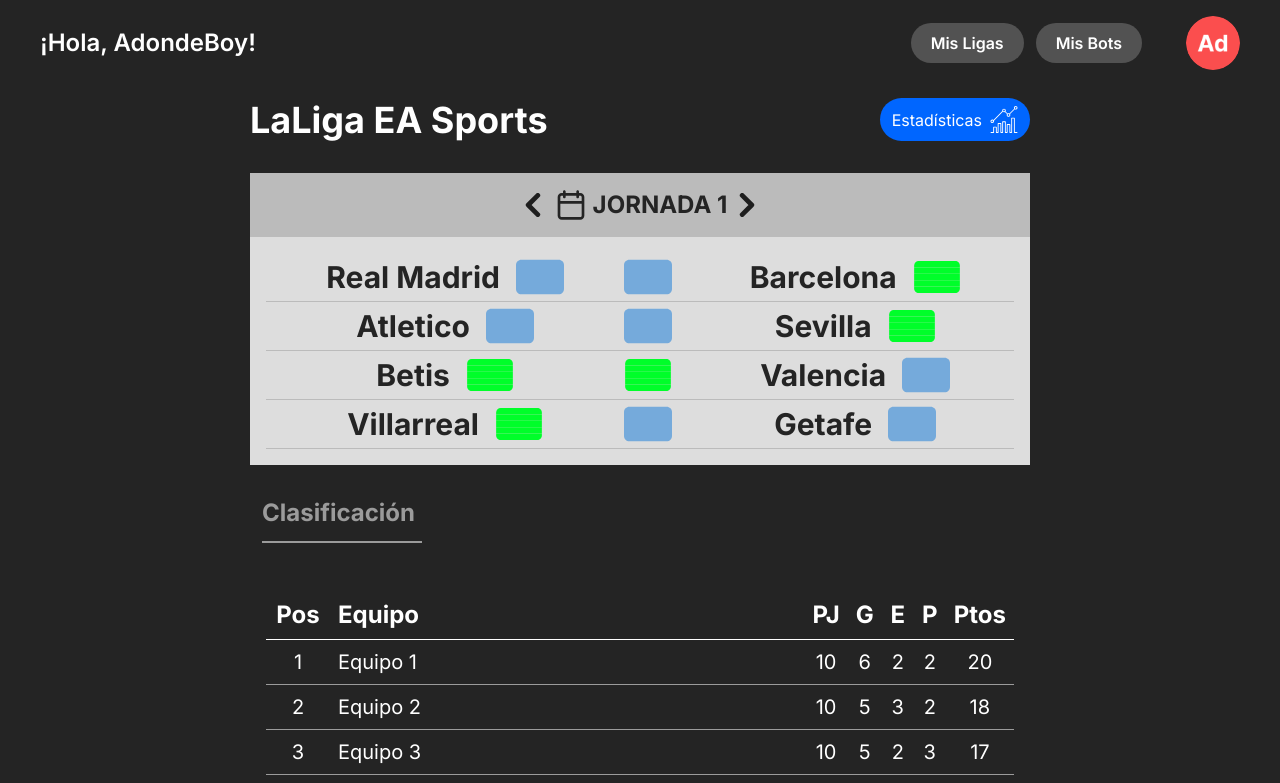
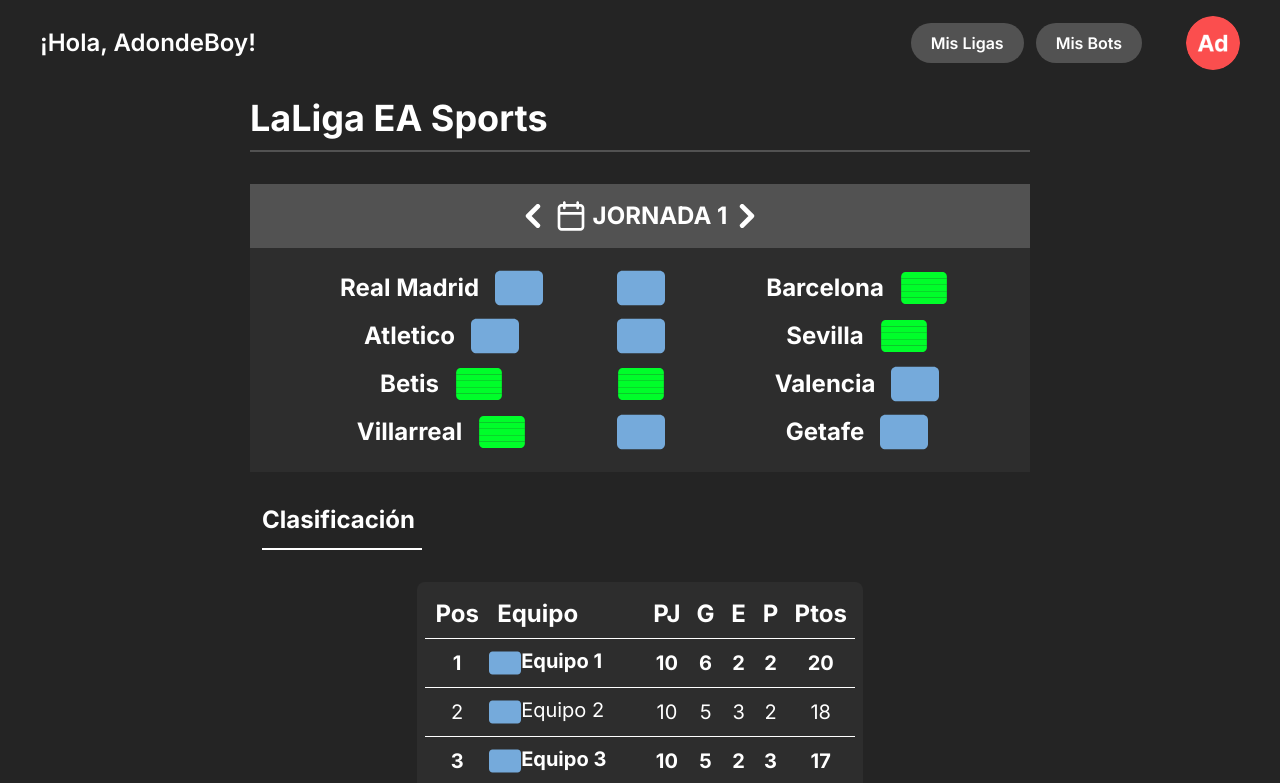
Before and after one commit to alberba/front-end-adonde-band, a Vue app: page /myLeague in a window 1280 px wide. Shown: the top 783 px of the page. Built offline with nearby package versions, Linux system fonts and the light colour scheme.

Commit message:
Iimplementacion del nuevo diseño del figma , funcion de brillo adaptada para MyLigue

```diff
--- a/src/views/MyLeaguePage.vue
+++ b/src/views/MyLeaguePage.vue
@@ -6,23 +6,21 @@
 
 // Ejemplo de datos de clasificación
 const clasificacion = ref([
-  { pos: 1, equipo: 'Equipo 1', PJ: 10, G: 6, E: 2, P: 2, Ptos: 20 },
-  { pos: 2, equipo: 'Equipo 2', PJ: 10, G: 5, E: 3, P: 2, Ptos: 18 },
-  { pos: 3, equipo: 'Equipo 3', PJ: 10, G: 5, E: 2, P: 3, Ptos: 17 },
-  { pos: 4, equipo: 'Equipo 4', PJ: 10, G: 4, E: 4, P: 2, Ptos: 16 },
-  { pos: 5, equipo: 'Equipo 5', PJ: 10, G: 4, E: 3, P: 3, Ptos: 15 },
-  { pos: 6, equipo: 'Equipo 6', PJ: 10, G: 4, E: 2, P: 4, Ptos: 14 },
-  { pos: 7, equipo: 'Equipo 7', PJ: 10, G: 3, E: 4, P: 3, Ptos: 13 },
-  { pos: 8, equipo: 'Equipo 8', PJ: 10, G: 3, E: 3, P: 4, Ptos: 12 },
-  { pos: 9, equipo: 'Equipo 9', PJ: 10, G: 3, E: 2, P: 5, Ptos: 11 },
-  { pos: 10, equipo: 'Equipo 10', PJ: 10, G: 2, E: 4, P: 4, Ptos: 10 },
-  { pos: 11, equipo: 'Equipo 11', PJ: 10, G: 2, E: 3, P: 5, Ptos: 9 },
-  { pos: 12, equipo: 'Equipo 12', PJ: 10, G: 2, E: 2, P: 6, Ptos: 8 },
-  { pos: 13, equipo: 'Equipo 13', PJ: 10, G: 1, E: 4, P: 5, Ptos: 7 },
-  { pos: 14, equipo: 'Equipo 14', PJ: 10, G: 1, E: 3, P: 6, Ptos: 6 },
-
-  // Agrega más equipos según sea necesario
-])
+  { pos: 1, equipo: 'Equipo 1', PJ: 10, G: 6, E: 2, P: 2, Ptos: 20, img: new URL('@/assets/svg/arg.svg', import.meta.url).href },
+  { pos: 2, equipo: 'Equipo 2', PJ: 10, G: 5, E: 3, P: 2, Ptos: 18, img: new URL('@/assets/svg/arg.svg', import.meta.url).href },
+  { pos: 3, equipo: 'Equipo 3', PJ: 10, G: 5, E: 2, P: 3, Ptos: 17, img: new URL('@/assets/svg/arg.svg', import.meta.url).href },
+  { pos: 4, equipo: 'Equipo 4', PJ: 10, G: 4, E: 4, P: 2, Ptos: 16, img: new URL('@/assets/svg/arg.svg', import.meta.url).href },
+  { pos: 5, equipo: 'Equipo 5', PJ: 10, G: 4, E: 3, P: 3, Ptos: 15, img: new URL('@/assets/svg/arg.svg', import.meta.url).href },
+  { pos: 6, equipo: 'Equipo 6', PJ: 10, G: 4, E: 2, P: 4, Ptos: 14, img: new URL('@/assets/svg/arg.svg', import.meta.url).href },
+  { pos: 7, equipo: 'Equipo 7', PJ: 10, G: 3, E: 4, P: 3, Ptos: 13, img: new URL('@/assets/svg/arg.svg', import.meta.url).href },
+  { pos: 8, equipo: 'Equipo 8', PJ: 10, G: 3, E: 3, P: 4, Ptos: 12, img: new URL('@/assets/svg/arg.svg', import.meta.url).href },
+  { pos: 9, equipo: 'Equipo 9', PJ: 10, G: 3, E: 2, P: 5, Ptos: 11, img: new URL('@/assets/svg/arg.svg', import.meta.url).href },
+  { pos: 10, equipo: 'Equipo 10', PJ: 10, G: 2, E: 4, P: 4, Ptos: 10, img: new URL('@/assets/svg/arg.svg', import.meta.url).href },
+  { pos: 11, equipo: 'Equipo 11', PJ: 10, G: 2, E: 3, P: 5, Ptos: 9, img: new URL('@/assets/svg/arg.svg', import.meta.url).href },
+  { pos: 12, equipo: 'Equipo 12', PJ: 10, G: 2, E: 2, P: 6, Ptos: 8, img: new URL('@/assets/svg/arg.svg', import.meta.url).href },
+  { pos: 13, equipo: 'Equipo 13', PJ: 10, G: 1, E: 4, P: 5, Ptos: 7, img: new URL('@/assets/svg/arg.svg', import.meta.url).href },
+  { pos: 14, equipo: 'Equipo 14', PJ: 10, G: 1, E: 3, P: 6, Ptos: 6, img: new URL('@/assets/svg/arg.svg', import.meta.url).href },
+]);
 
 const ligaNombre = 'LaLiga EA Sports'
 const jornadaNum = ref(1)
@@ -162,6 +160,11 @@
     ],
   },
 ])
+const misBots = ['Equipo 1', 'Equipo 3', 'Equipo 5']; // Ejemplo de equipos
+
+const esMiBot = (nombreEquipo: string) => {
+  return misBots.includes(nombreEquipo);
+};
 
 const incrementJornada = () => {
   if (jornadaNum.value < jornadaMax) {
@@ -183,44 +186,39 @@
   >
 
   <!-- Contenedor pequeño que incluye solo el header -->
-  <header class="m-3 flex w-full flex-col gap-3 lg:flex-row lg:items-center lg:justify-between">
-      <h1 class="text-4xl font-bold">{{ ligaNombre }}</h1>
-      <button
-        class="flex flex-row items-center justify-center text-center gap-2 rounded-full bg-[#06f] px-3 py-2 text-white"
-      >
-        Estadísticas
-        <img src="@/assets/svg/StatsIcon.svg" alt="" class="w-7 items-center justify-center text-center" />
-      </button>
+  <header class="m-3 flex w-full flex-col gap-3   ">
+      <h1 class="text-4xl text-left font-bold">{{ ligaNombre }}</h1>
+      <div class="mt-0 h-0 w-full dark:border dark:border-[#525252]"></div>
     </header>
 
     <!-- Contenedor que contiene tanto el container para las jornadas como el container de encuentros -->
     <div class="flex w-full flex-col gap-5">
       <!-- Container para la jornada -->
-      <div class="w-full bg-[#BBBBBB] p-4">
+      <div class="w-full bg-[#BBBBBB]  dark:bg-[#525252] p-4">
         <div class="flex items-center justify-center">
           <button @click="decrementJornada">
-            <img src="@/assets/svg/izquierdaicon.svg" alt="Izquierda" class="mr-3 h-6 w-6" />
+            <img src="@/assets/svg/izquierdaicon.svg" alt="Izquierda" class="mr-3 h-6 w-6 dark:filter dark:brightness-0 dark:invert" />
           </button>
-          <img src="@/assets/svg/calendaricon.svg" alt="calendar" class="mr-2 w-7" />
-          <div class="text-2xl font-bold text-[#242424]">JORNADA {{ jornadaNum }}</div>
+          <img src="@/assets/svg/calendaricon.svg" alt="calendar" class="mr-2 w-7 dark:filter dark:brightness-0 dark:invert" />
+          <div class="text-2xl font-bold ">JORNADA {{ jornadaNum }}</div>
           <button @click="incrementJornada">
-            <img src="@/assets/svg/derechaicon.svg" alt="Derecha" class="ml-2 h-6 w-6" />
+            <img src="@/assets/svg/derechaicon.svg" alt="Derecha" class="ml-2 h-6 w-6 dark:filter dark:brightness-0 dark:invert" />
           </button>
         </div>
       </div>
 
       <!-- Container de los encuentros -->
-      <div class="-mt-5 w-full bg-[#DDDDDD] p-4">
-        <table class="w-full text-[#242424]">
+      <div class="-mt-5 w-full bg-[#DDDDDD] dark:bg-[#2D2D2D] p-4">
+        <table class="w-full ">
           <tbody>
             <tr
               v-for="(encuentro, index) in jornadas[jornadaNum - 1].encuentros"
               :key="index"
-              class="border-b border-[#BBBBBB] cursor-pointer"
+
               @click="router.push('/chat')"
             >
               <td
-                class="flex flex-shrink-0 items-center justify-center space-x-4 text-2xl font-bold text-[#242424] lg:text-3xl"
+                class="flex flex-shrink-0 items-center justify-center space-x-4 text-2xl font-bold  lg:text-2xl"
               >
                 <div class="text-center">{{ encuentro.equipo1.nombre }}</div>
                 <img
@@ -231,7 +229,7 @@
               </td>
               <td class="text-center"><img :src="encuentro.ganador.img" alt=" " class="h-10 w-10 lg:h-12 lg:w-12" /></td>
               <td
-                class="flex items-center justify-center space-x-4 text-2xl font-bold text-[#242424] lg:text-3xl"
+                class="flex items-center justify-center space-x-4 text-2xl font-bold  lg:text-2xl"
               >
                 <div>{{ encuentro.equipo2.nombre }}</div>
                 <img
@@ -250,16 +248,16 @@
       <!-- Header de la clasificación -->
       <header class="m-3 flex w-full flex-col gap-3">
         <div class="flex flex-row items-center justify-between">
-          <h1 class="text-2xl font-bold text-[#9B9B9B]">Clasificación</h1>
+          <h1 class="text-2xl font-bold text-left text-[#9B9B9B] dark:text-[#FFFFFF]">Clasificación</h1>
         </div>
-        <div class="mt-0 h-0 w-40 border border-[#9B9B9B]"></div>
+        <div class="mt-0 h-0 w-40 border border-[#9B9B9B] dark:border-[#FFFFFF] "></div>
       </header>
 
       <!-- Cuadro de clasificación -->
-      <div class="w-full bg-transparent p-4">
-        <table class="w-full border-collapse text-[#FFFFFF]">
+      <div class="w-4/7 mx-auto bg-[#DDDDDD] dark:bg-[#2D2D2D] rounded-lg p-2">
+        <table class="w-full border-collapse ">
           <!-- Encabezados -->
-          <thead class="sticky top-0 bg-[#242424]">
+          <thead class="sticky top-0 border-b bg-[#DDDDDD] dark:bg-[#2D2D2D]">
             <tr class="border-b text-2xl">
               <th class="w-16 p-2 font-bold">Pos</th>
               <th class="p-2 text-left font-bold">Equipo</th>
@@ -276,15 +274,49 @@
             <tr
               v-for="(equipo, index) in clasificacion"
               :key="index"
-              class="border-b border-[#9B9B9B] text-xl"
+              class="border-b text-xl"
             >
-              <td class="w-16 p-2 text-center">{{ equipo.pos }}</td>
-              <td class="p-2">{{ equipo.equipo }}</td>
-              <td class="w-8 p-2 text-center">{{ equipo.PJ }}</td>
-              <td class="w-8 p-2 text-center">{{ equipo.G }}</td>
-              <td class="w-8 p-2 text-center">{{ equipo.E }}</td>
-              <td class="w-8 p-2 text-center">{{ equipo.P }}</td>
-              <td class="w-16 p-2 text-center">{{ equipo.Ptos }}</td>
+              <td
+                :class="['w-16 p-2 text-center', esMiBot(equipo.equipo) ? 'font-bold' : '']"
+              >
+                {{ equipo.pos }}
+              </td>
+              <td
+
+                :class="['p-2 flex ', esMiBot(equipo.equipo) ? 'font-bold' : '']"
+              >
+                <img
+                  :src="equipo.img"
+                  alt=" "
+                  class="h-6 w-6 lg:h-8 lg:w-8 -ml-2"
+                />
+                {{ equipo.equipo }}
+              </td>
+              <td
+                :class="['w-8 p-2 text-center', esMiBot(equipo.equipo) ? 'font-bold' : '']"
+              >
+                {{ equipo.PJ }}
+              </td>
+              <td
+                :class="['w-8 p-2 text-center', esMiBot(equipo.equipo) ? 'font-bold' : '']"
+              >
+                {{ equipo.G }}
+              </td>
+              <td
+                :class="['w-8 p-2 text-center', esMiBot(equipo.equipo) ? 'font-bold' : '']"
+              >
+                {{ equipo.E }}
+              </td>
+              <td
+                :class="['w-8 p-2 text-center', esMiBot(equipo.equipo) ? 'font-bold' : '']"
+              >
+                {{ equipo.P }}
+              </td>
+              <td
+                :class="['w-16 p-2 text-center', esMiBot(equipo.equipo) ? 'font-bold' : '']"
+              >
+                {{ equipo.Ptos }}
+              </td>
             </tr>
           </tbody>
         </table>
```
